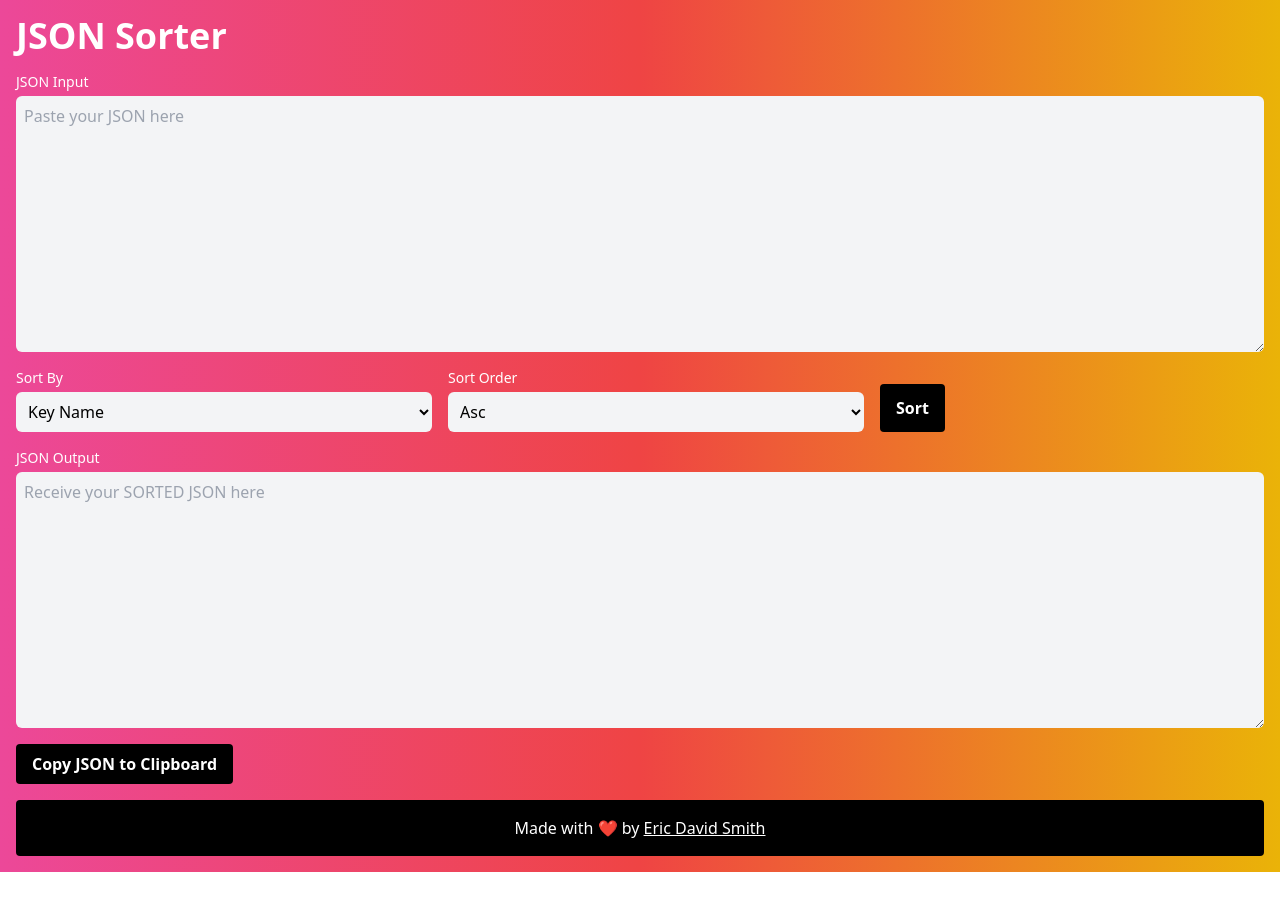
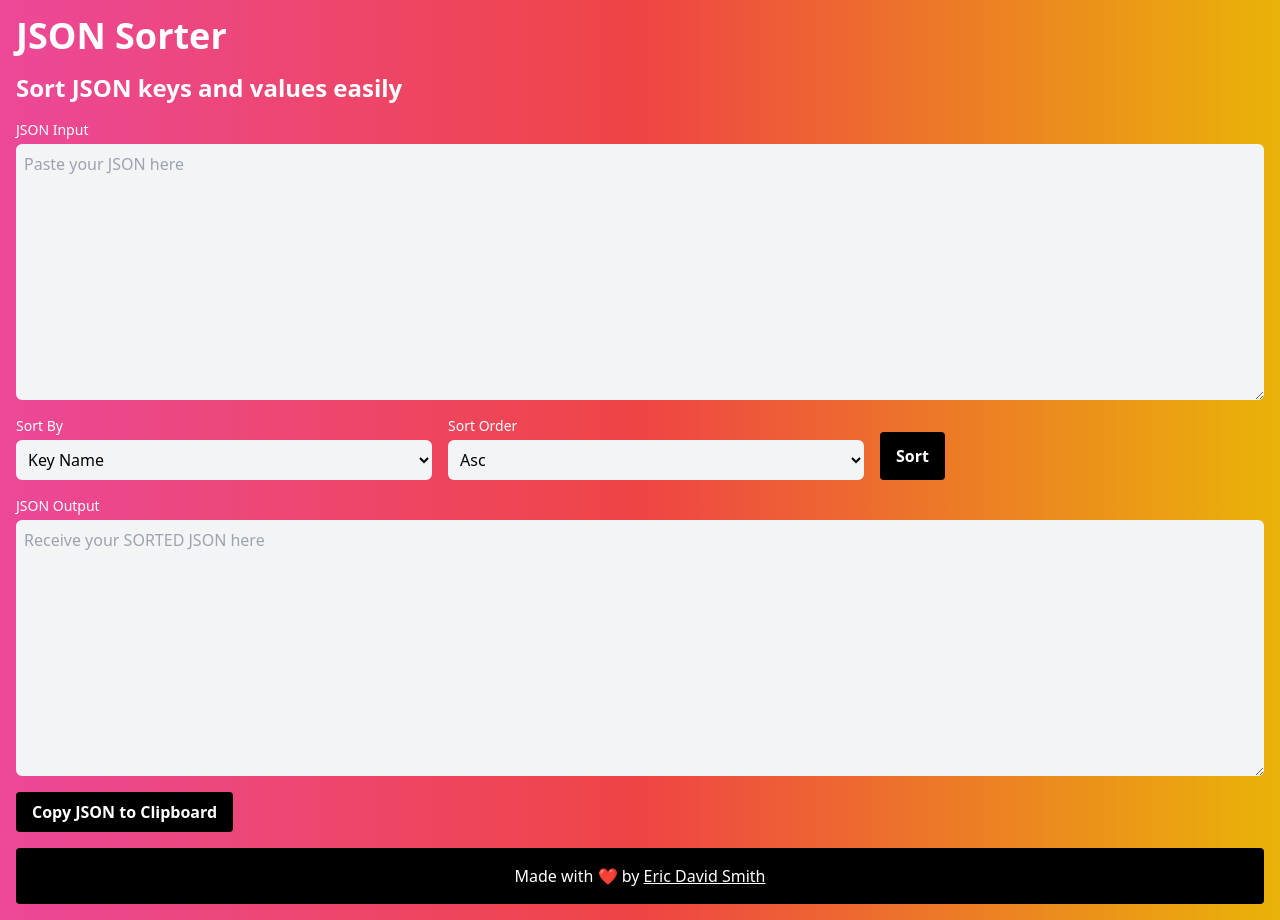
Before and after one commit to erictherobot/json-sorter-app, a Next.js app: page / in a window 1280 px wide. Before the commit the page ends 872 px from the top, so only its background shows below. Built offline with nearby package versions, Linux system fonts and the light colour scheme.

Commit message:
Update index.tsx

```diff
--- a/src/pages/index.tsx
+++ b/src/pages/index.tsx
@@ -25,6 +25,9 @@ export default function Home() {
       </Head>
       <div className="container mx-auto py-4 px-4">
         <h1 className="text-4xl font-bold mb-4 text-white">JSON Sorter</h1>
+        <p className="text-2xl font-bold mb-4 text-white">
+          Sort JSON keys and values easily
+        </p>
         <JsonInput onJsonChange={setJsonInput} />
         <SortOptions onSort={handleSort} />
         <JsonOutput inputJson={jsonInput} sortOptions={sortOptions} />
```
